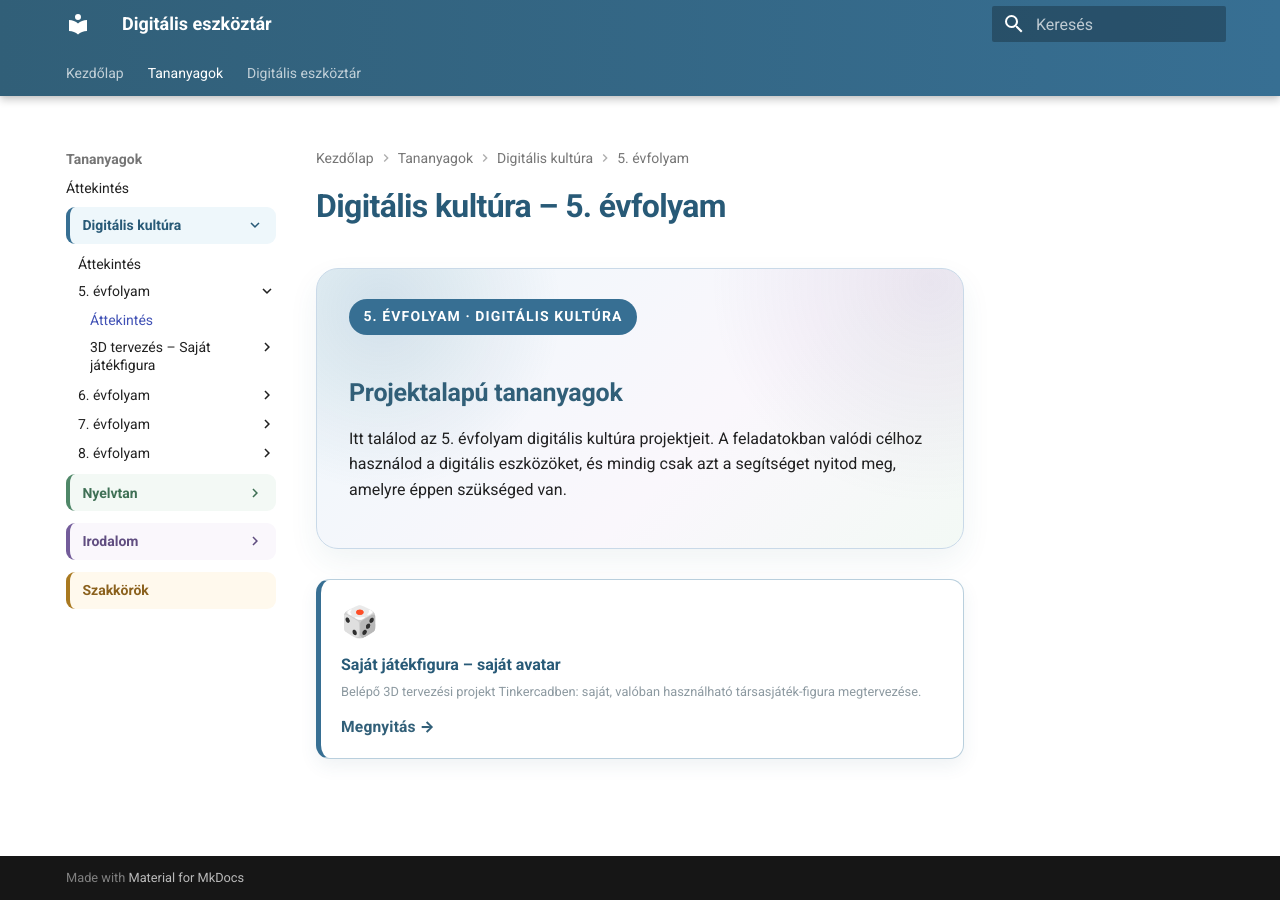
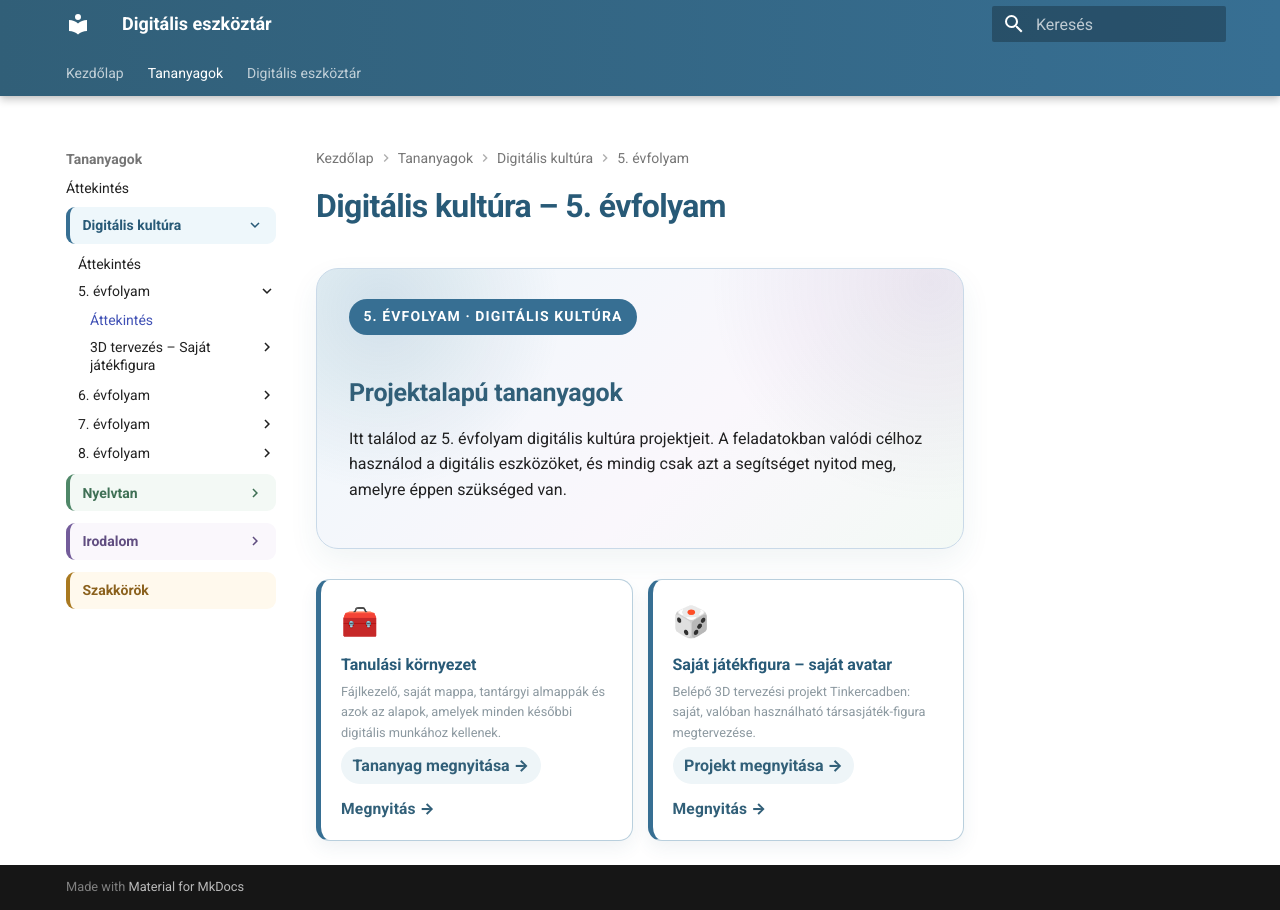
Before and after one commit to bsuszter/digitalis-eszkoztar, an MkDocs documentation site: the page built from docs/tananyagok/digitalis-kultura/5-evfolyam/index.md, in a window 1280 px wide. Built offline with MkDocs 1.6.1 and Material for MkDocs 9.7.7, drawn with Linux system fonts in a browser that asks for light colours.

Commit message:
Add learning environment section to grade 5 overview

```diff
--- a/docs/tananyagok/digitalis-kultura/5-evfolyam/index.md
+++ b/docs/tananyagok/digitalis-kultura/5-evfolyam/index.md
@@ -7,8 +7,12 @@
 </div>
 
 <div class="related-grid">
+  <a href="tanulasi-kornyezet/">
+    <span class="related-icon">🧰</span>
+    <span class="related-text"><strong>Tanulási környezet</strong><small>Fájlkezelő, saját mappa, tantárgyi almappák és azok az alapok, amelyek minden későbbi digitális munkához kellenek.</small><span class="tool-link">Tananyag megnyitása →</span></span>
+  </a>
   <a href="3d-avatar/">
     <span class="related-icon">🎲</span>
-    <span class="related-text"><strong>Saját játékfigura – saját avatar</strong><small>Belépő 3D tervezési projekt Tinkercadben: saját, valóban használható társasjáték-figura megtervezése.</small></span>
+    <span class="related-text"><strong>Saját játékfigura – saját avatar</strong><small>Belépő 3D tervezési projekt Tinkercadben: saját, valóban használható társasjáték-figura megtervezése.</small><span class="tool-link">Projekt megnyitása →</span></span>
   </a>
 </div>
```
